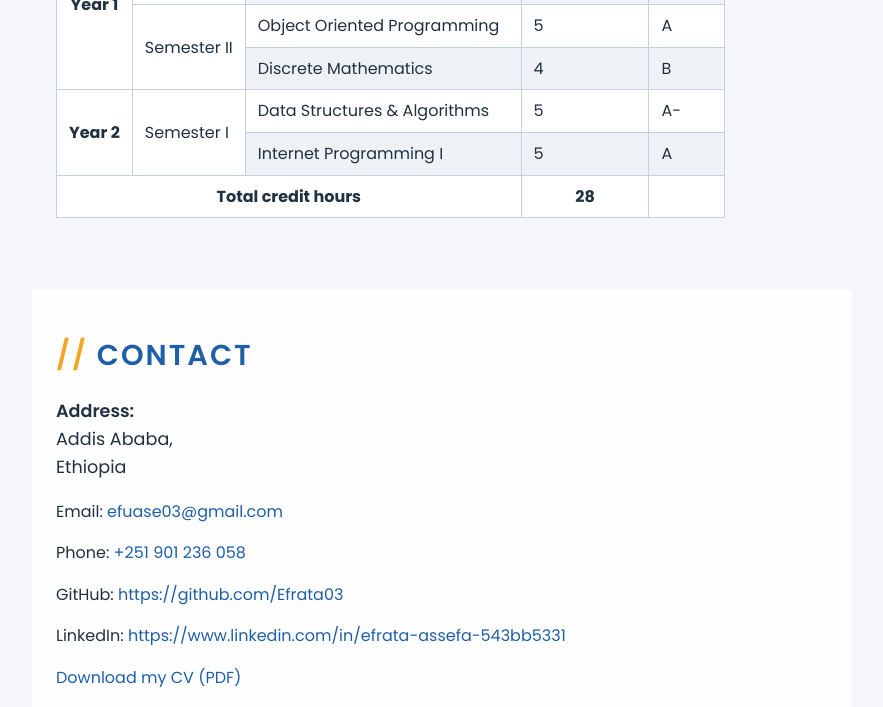
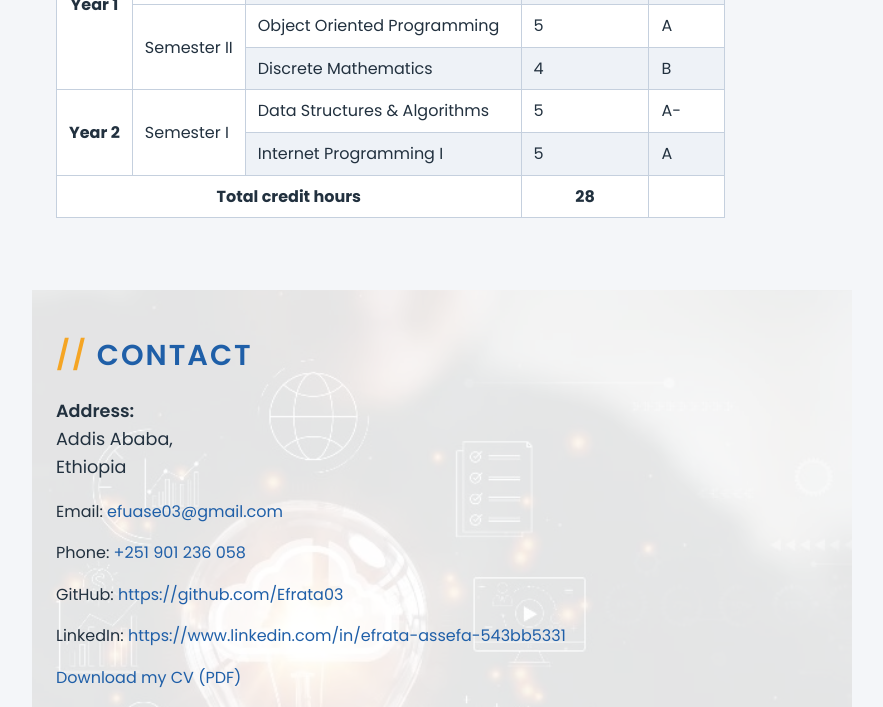
Before and after one commit to Efrata03/Efrata-Portfolio, a plain HTML site: page index.html in a window 1280 px wide. Shown: the part 4480-5187 px from the top of the page, without its empty margins (198-1081 px from the left). Drawn offline with Linux system fonts and the light colour scheme.

Commit message:
feat:addcontact section background image

```diff
--- a/css/style.css
+++ b/css/style.css
@@ -97,7 +97,7 @@ code, pre {
 /* ---------- Contact Section ---------- */
 #contact {
     background-image: linear-gradient(rgba(255, 255, 255, 0.88), rgba(255, 255, 255, 0.88)),
-                      url("../images/contact-bg.jpg");
+                      url("../image/contact-bg.jpg");
     background-size: cover;
     background-position: center;
     background-attachment: fixed;
```
Also changed, not shown: image/contact-bg.jpg (added).
